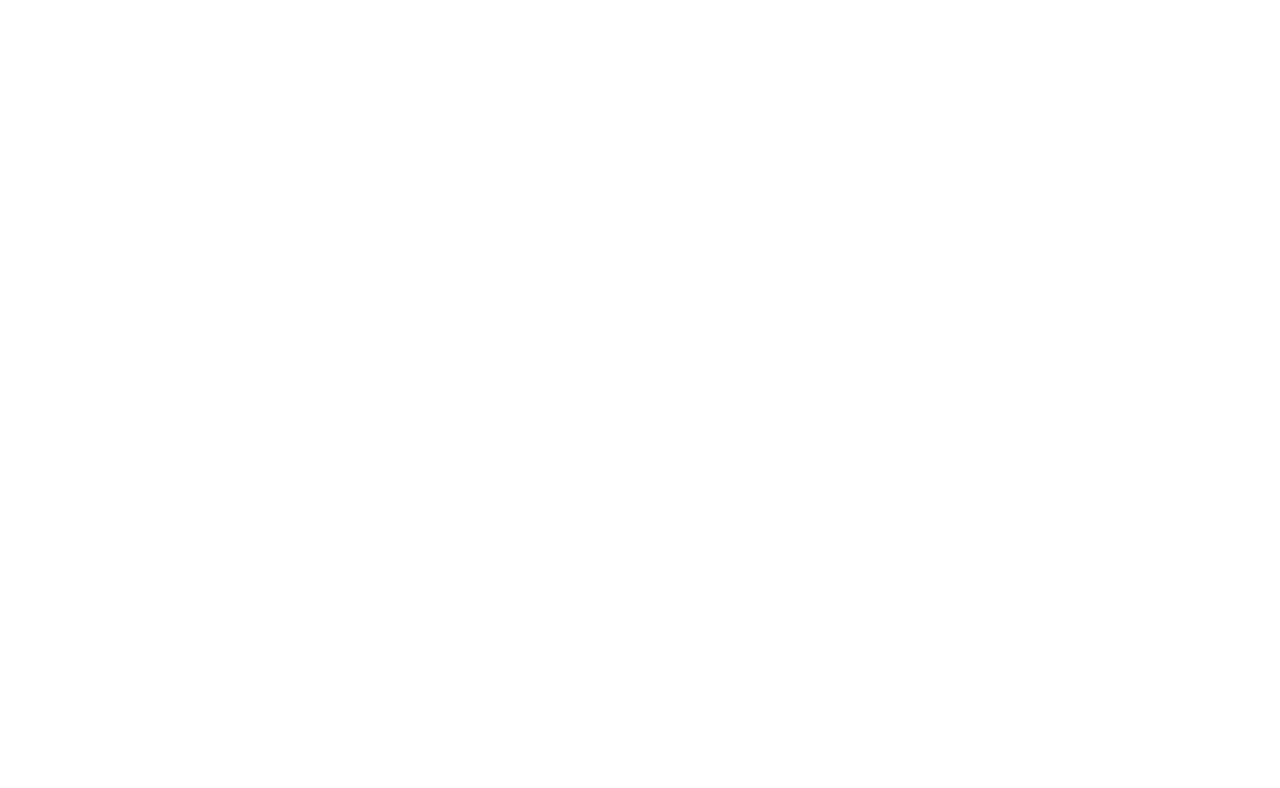
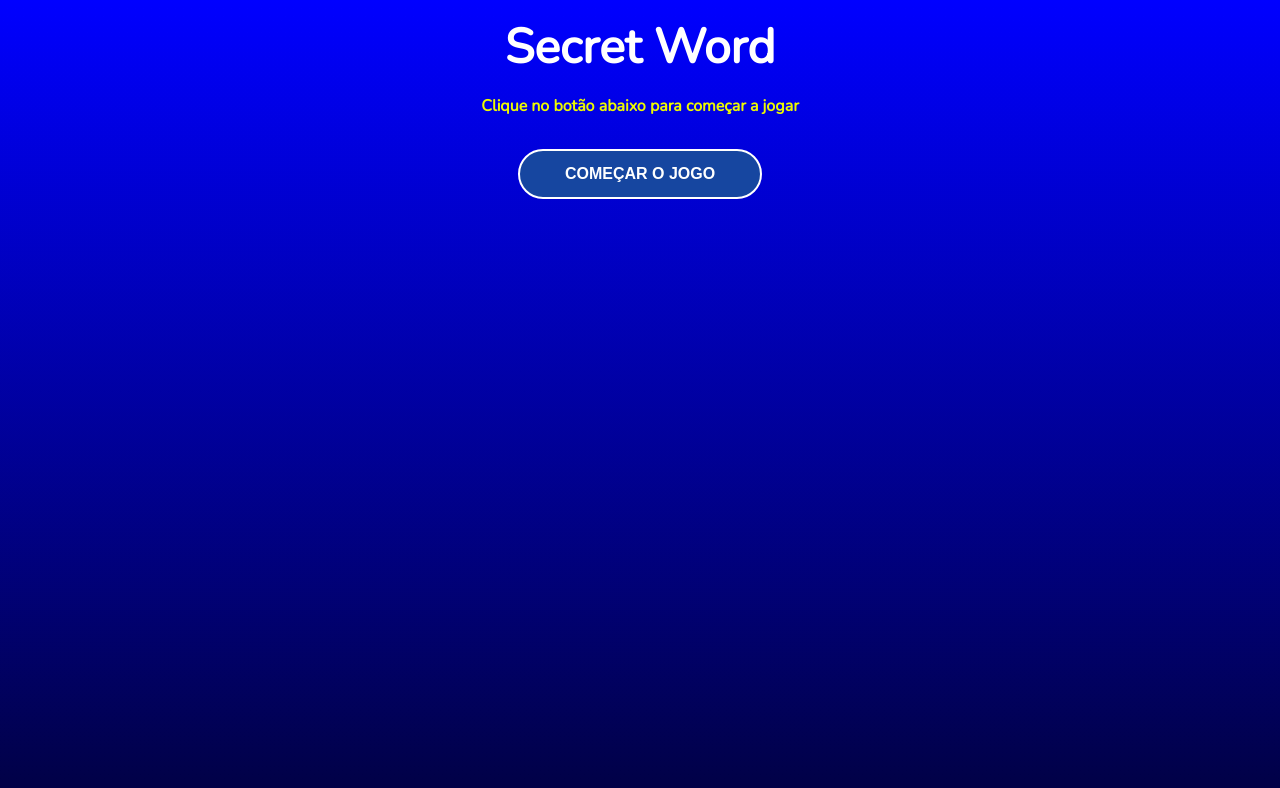
Before and after one commit to abnerfirmino/Projeto-React-Secret-World, a React (Vite) app: page / in a window 1280 px wide. Shown: the top 788 px of the page. Built offline with nearby package versions, Linux system fonts and the light colour scheme.

Commit message:
Tela inicial criada

```diff
--- a/index.html
+++ b/index.html
@@ -4,7 +4,7 @@
     <meta charset="UTF-8" />
     <link rel="icon" type="image/svg+xml" href="/vite.svg" />
     <meta name="viewport" content="width=device-width, initial-scale=1.0" />
-    <title>Vite + React + JS</title>
+    <title>Secret World</title>
     <link rel="preconnect" href="https://fonts.googleapis.com"><link rel="preconnect" href="https://fonts.gstatic.com" crossorigin><link href="https://fonts.googleapis.com/css2?family=Nunito&display=swap" rel="stylesheet">
   </head>
   <body>
--- /dev/null
+++ b/src/App.css
@@ -0,0 +1,6 @@
+.App {
+  display: flex;
+  flex-direction: column;
+  align-items: center;
+  text-align: center;
+}
--- /dev/null
+++ b/src/App.jsx
@@ -0,0 +1,12 @@
+import './App.css';
+import { StartScreen } from './components/StartScreen';
+
+function App() {
+  return (
+    <div className="App">
+      <StartScreen />
+    </div>
+  );
+}
+
+export default App;
--- /dev/null
+++ b/src/components/StartScreen/index.jsx
@@ -0,0 +1,13 @@
+import './styles.css';
+
+const StartScreen = () => {
+  return (
+    <div className='start'>
+      <h1>Secret Word</h1>
+      <p>Clique no botão abaixo para começar a jogar</p>
+      <button>Começar o jogo</button>
+    </div>
+  );
+}
+
+export { StartScreen };
--- /dev/null
+++ b/src/components/StartScreen/styles.css
@@ -0,0 +1,28 @@
+.start h1 {
+  font-size: 3em;
+  margin: 0.3em 0;
+}
+
+.start p {
+  margin-bottom: 2em;
+  font-weight: bold;
+  color: #ecfa00;
+}
+
+.start button {
+  background-color: #1646a0;
+  color: #fff;
+  padding: 0 45px;
+  border: 2px solid #fff;
+  border-radius: 25px;
+  height: 50px;
+  text-transform: uppercase;
+  font-weight: bold;
+  font-size: 1em;
+  cursor: pointer;
+  transition: 300ms ease-in-out;
+}
+
+.start button:hover {
+  background-color: #0923af;
+}
--- a/src/styles/global-styles.css
+++ b/src/index.css
@@ -4,12 +4,17 @@
   box-sizing: border-box;
 }
 
-body {
-  font-family: 'Nunito', sans-serif;
+html, body {
   height: 100%;
 }
 
-#root {
+body {
+  font-family: 'Nunito', sans-serif;
+  background: no-repeat linear-gradient(to bottom, blue, rgb(1, 1, 68));
+  color: #fff;
+}
+
+#root .App{
   display: flex;
   flex-direction: column;
   align-items: center;
--- a/src/main.jsx
+++ b/src/main.jsx
@@ -1,10 +1,10 @@
 import React from 'react';
 import ReactDOM from 'react-dom/client';
-import { Home } from './pages/Home';
-import './styles/global-styles.css';
+import App from './App';
+import './index.css';
 
 ReactDOM.createRoot(document.getElementById('root')).render(
   <React.StrictMode>
-    <Home />
+    <App />
   </React.StrictMode>,
 );
--- a/src/pages/Home/index.jsx
+++ /dev/null
@@ -1,22 +0,0 @@
-import './styles.css';
-
-const Home = () => {
-
-  return (
-    <>
-      <header>
-
-      </header>
-
-      <main>
-
-      </main>
-
-      <footer>
-
-      </footer>
-    </>
-  );
-}
-
-export { Home };
```
Also changed, not shown: src/data/words.js (added, +8 -0 lines), src/pages/Home/styles.css (deleted).
